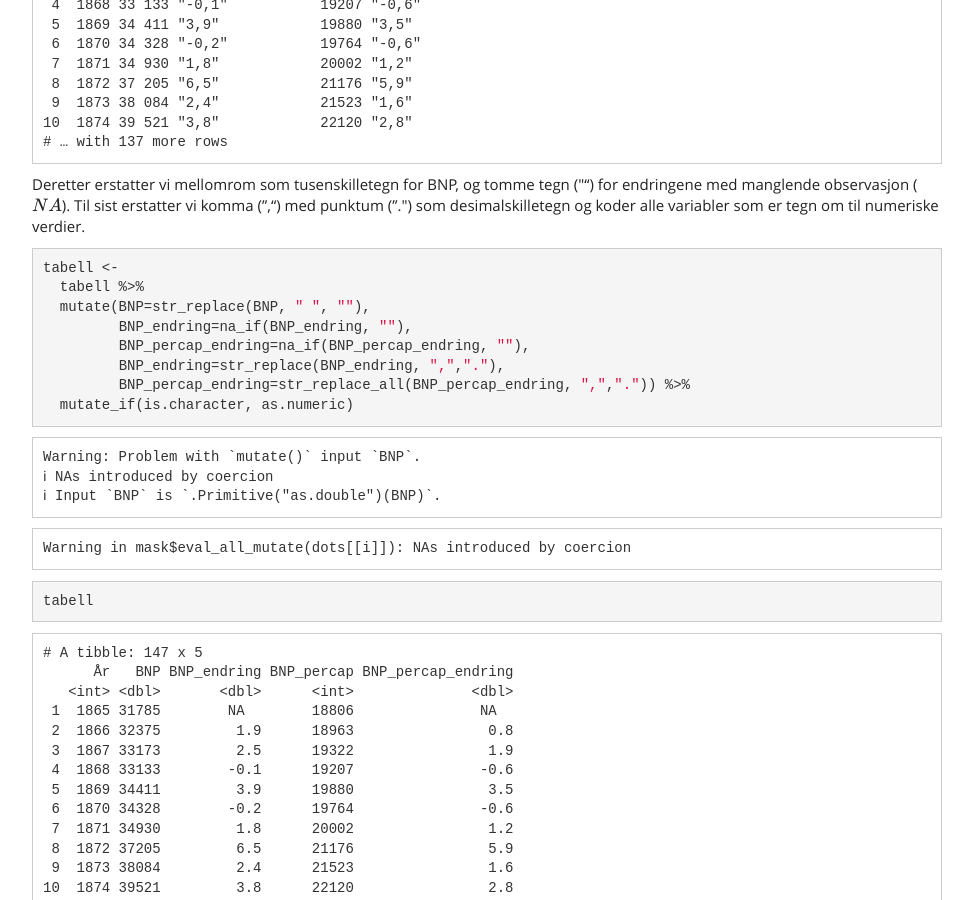
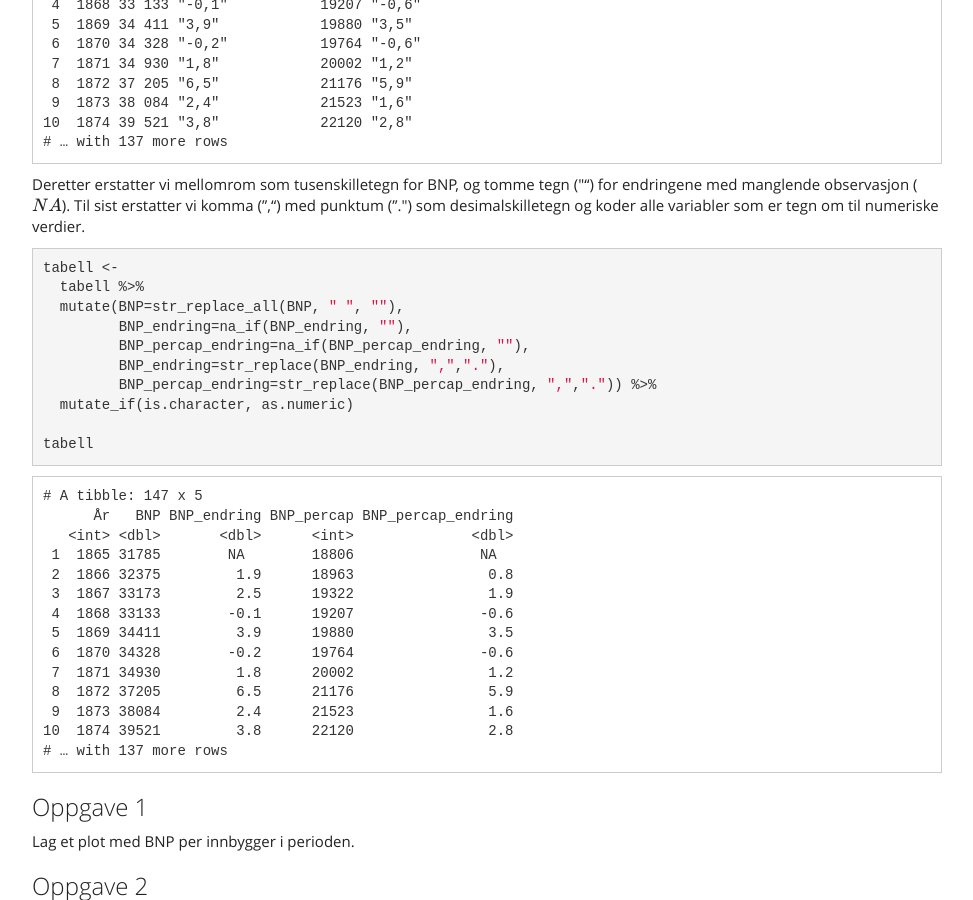
Before and after one commit to uit-sok-1004-h21/uit-sok-1004-h21.github.io, a Jekyll site: the page case_2_bnp_historisk.html, which Jekyll copies as it is, in a window 1280 px wide and 900 px high, scrolled down 3054 px. Shown: the whole window, without its empty margins (153-1126 px from the left). Built offline with Jekyll 4.4.1, drawn with Linux system fonts in a browser that asks for light colours; formulas are drawn with MathJax 3.

Commit message:
Add files via upload

```diff
--- a/case_2_bnp_historisk.html
+++ b/case_2_bnp_historisk.html
@@ -486,17 +486,14 @@ tabell</code></pre>
 <p>Deretter erstatter vi mellomrom som tusenskilletegn for BNP, og tomme tegn (&quot;“) for endringene med manglende observasjon (<span class="math inline">\(NA\)</span>). Til sist erstatter vi komma (”,“) med punktum (”.&quot;) som desimalskilletegn og koder alle variabler som er tegn om til numeriske verdier.</p>
 <pre class="r"><code>tabell &lt;-
   tabell %&gt;%
-  mutate(BNP=str_replace(BNP, &quot; &quot;, &quot;&quot;),
+  mutate(BNP=str_replace_all(BNP, &quot; &quot;, &quot;&quot;),
          BNP_endring=na_if(BNP_endring, &quot;&quot;),
          BNP_percap_endring=na_if(BNP_percap_endring, &quot;&quot;),
          BNP_endring=str_replace(BNP_endring, &quot;,&quot;,&quot;.&quot;),
-         BNP_percap_endring=str_replace_all(BNP_percap_endring, &quot;,&quot;,&quot;.&quot;)) %&gt;%
-  mutate_if(is.character, as.numeric)</code></pre>
-<pre><code>Warning: Problem with `mutate()` input `BNP`.
-ℹ NAs introduced by coercion
-ℹ Input `BNP` is `.Primitive(&quot;as.double&quot;)(BNP)`.</code></pre>
-<pre><code>Warning in mask$eval_all_mutate(dots[[i]]): NAs introduced by coercion</code></pre>
-<pre class="r"><code>tabell</code></pre>
+         BNP_percap_endring=str_replace(BNP_percap_endring, &quot;,&quot;,&quot;.&quot;)) %&gt;%
+  mutate_if(is.character, as.numeric)
+
+tabell</code></pre>
 <pre><code># A tibble: 147 x 5
       År   BNP BNP_endring BNP_percap BNP_percap_endring
    &lt;int&gt; &lt;dbl&gt;       &lt;dbl&gt;      &lt;int&gt;              &lt;dbl&gt;
```
